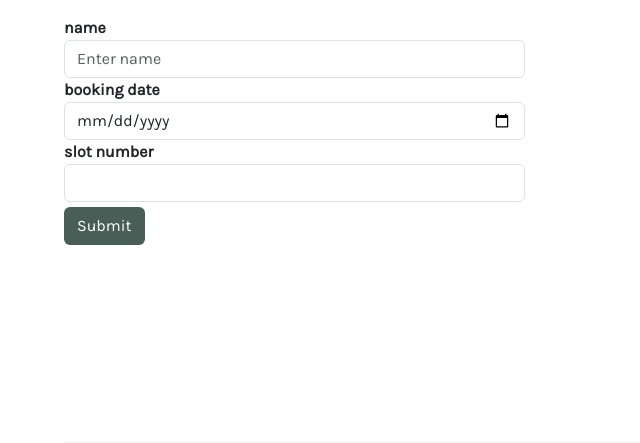
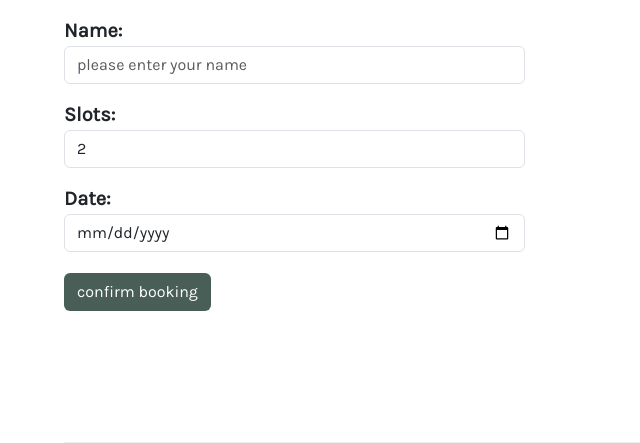
Before and after one commit to AhmedElSaeedTalat/Little_Lemon_capstone, a Django app: page /book/ in a window 1280 px wide. Shown: the part 244-687 px from the top of the page, without its empty margins (0-640 px from the left). Run offline with Django 4.2, Linux system fonts and the light colour scheme; some libraries are stand-ins or nearby versions; some web fonts are replaced.

Commit message:
form booking

```diff
--- a/restaurant/forms.py
+++ b/restaurant/forms.py
@@ -1,8 +1,13 @@
 from django import forms
-from .models import Menu
+from .models import Bookings
 
 class BookingForm(forms.ModelForm):
     """ form for bookings """
     class Meta:
-        model = Menu
+        model = Bookings
         fields = '__all__'
+        widgets = {
+            'name': forms.TextInput(attrs={'placeholder': 'please enter your name', 'class': 'form-control'}),
+            'slots': forms.NumberInput(attrs={'class': 'form-control'}),
+            'date': forms.DateInput(attrs={'class': 'form-control date'})
+        }
--- a/restaurant/templates/book.html
+++ b/restaurant/templates/book.html
@@ -48,20 +48,10 @@
         </ul>
     </nav>
     <section class="book_body">
-        <form>
-            <div class="form-group">
-                <label for="name">name</label>
-                <input type="text" class="form-control" id="name" aria-describedby="nameHelp" placeholder="Enter name">
-            </div>
-            <div class="form-group">
-                <label for="date">booking date</label>
-                <input type="date" class="form-control" id="date">
-            </div>
-            <div class="form-group">
-                <label class="form-check-label" for="number">slot number</label>
-                <input type="number" class="form-control" id="number">
-            </div>
-            <button type="submit" class="btn">Submit</button>
+        <form method="POST">
+            {% csrf_token %}
+            {{ form.as_p }}
+            <button class="btn" id="bookingbtn"> confirm booking </button>
         </form>
     </section>
     <footer>
@@ -72,5 +62,13 @@
             <p>Copyright {{ current_year }} Little Lemon</p>
         </article>
     </footer>
+    <script>
+        $(document).ready(function () {
+            $('.date').attr('type', 'date')
+        });
+        $('#bookingbtn').click(function (e){
+            e.preventDefault()
+        })
+    </script>
 </body>
 </html>
--- a/restaurant/views.py
+++ b/restaurant/views.py
@@ -1,5 +1,6 @@
 from django.shortcuts import render
 from django.views import View
+from restaurant.forms import BookingForm
 
 # Create your views here.
 def home(request):
@@ -14,4 +15,12 @@ class BookView(View):
     """ class for booking tempates """
     def get(self, request):
         """ display booking page """
-        return render(request, 'book.html')
+        form = BookingForm()
+        context = {'form': form}
+        return render(request, 'book.html', context)
+    def post(self, request):
+        """ post booking data"""
+        form = BookingForm(request.POSt)
+        if form.is_valid():
+            form.save()
+        return 'success'
```
